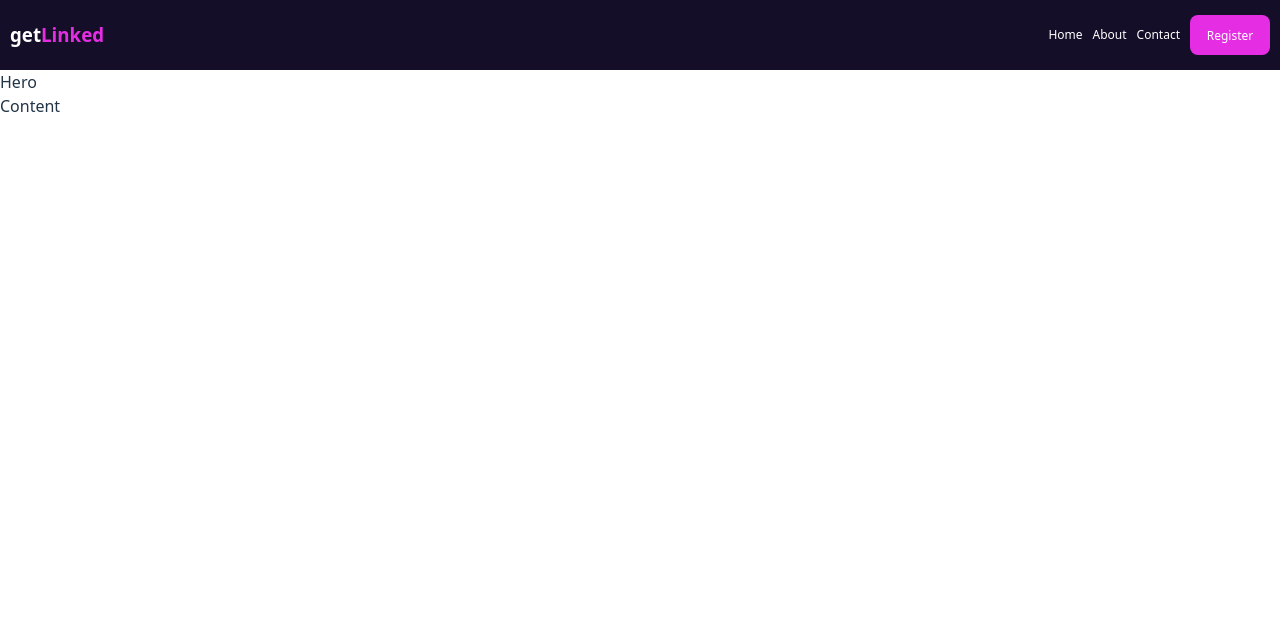
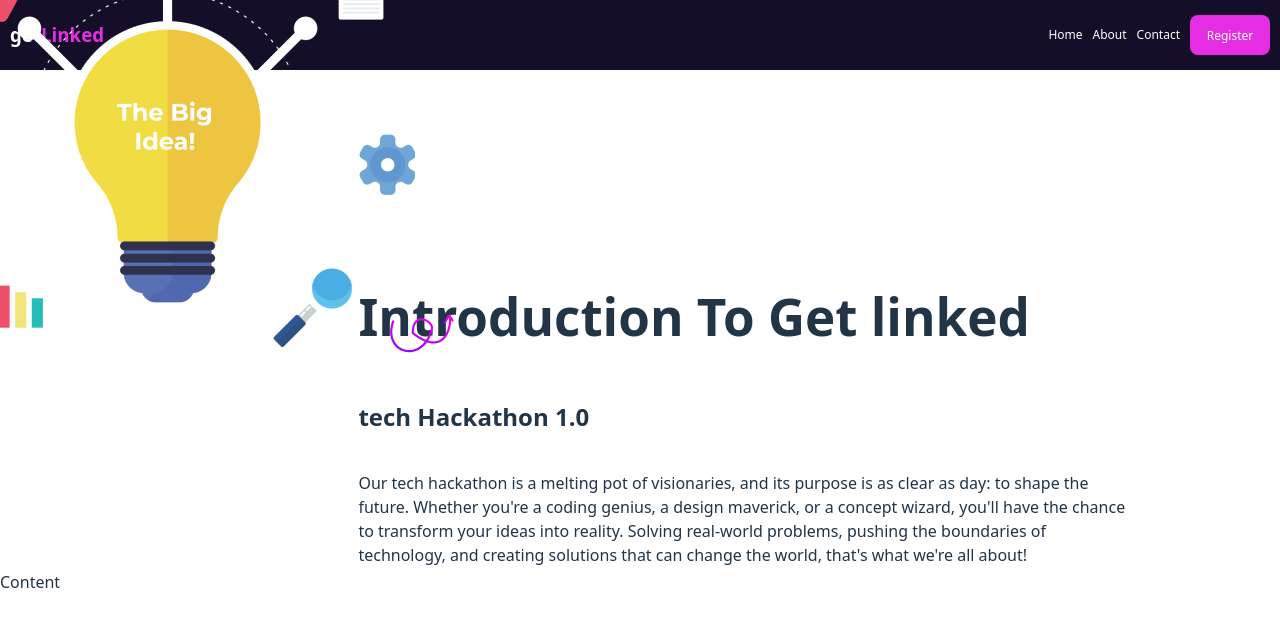
Before and after one commit to OgbuEsther/DEVOPS, a React (Vite) app: page / in a window 1280 px wide. Shown: the top 626 px of the page. Built offline with nearby package versions, Linux system fonts and the light colour scheme.

Commit message:
worked on the hero section

```diff
--- a/src/hero/Hero.jsx
+++ b/src/hero/Hero.jsx
@@ -1,9 +1,41 @@
-import React from 'react'
+function Hero() {
+  return (
+    <div>
+      <div
+        style={{
+          display: "flex",
+          justifyContent: "center",
+          flexDirection: "column",
+          position: "absolute",
+          top: "40%",
+          left: "40%",
+          transform: "translate(-20%, -20%)"
+        }}
+      >
+        <h1>Introduction To Get linked</h1>
+        <h2>tech Hackathon 1.0</h2>
+        <p>
+          Our tech hackathon is a melting pot of visionaries, and its purpose is
+          as clear as day: to shape the future. Whether you&apos;re a coding
+          genius, a design maverick, or a concept wizard, you&apos;ll have the
+          chance to transform your ideas into reality. Solving real-world
+          problems, pushing the boundaries of technology, and creating solutions
+          that can change the world, that&apos;s what we&apos;re all about!
+        </p>
+      </div>
 
-const Hero = () => {
-  return (
-    <div>Hero</div>
-  )
+      <div
+        style={{
+          position: "relative",
+          top: "10%",
+          left: "30%",
+          transform: "translate(-40%, -40%)"
+        }}
+      >
+        <img src="./public/bigbulb.png" alt="" />
+      </div>
+    </div>
+  );
 }
 
-export default Hero
+export default Hero;
```
Also changed, not shown: public/bigbulb.png (added).
